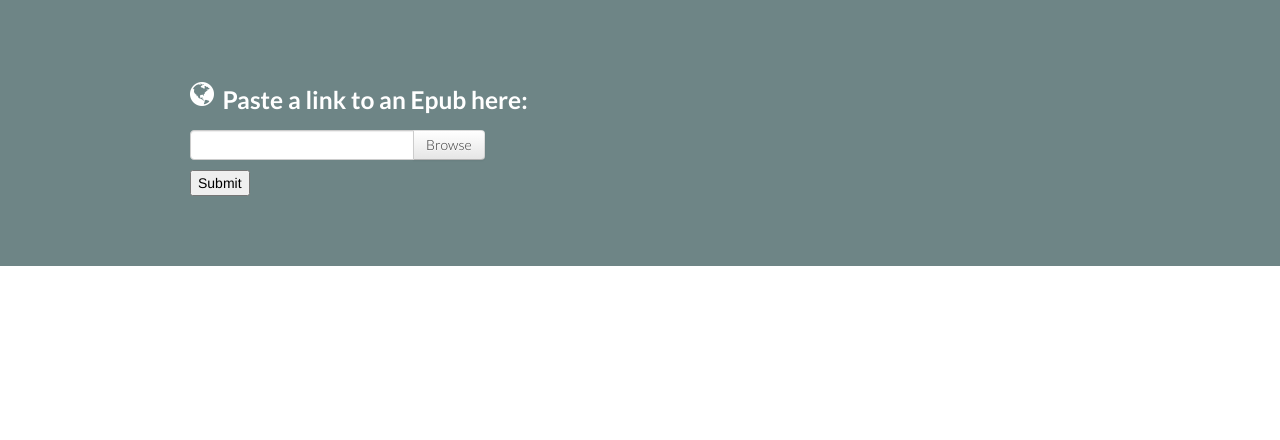
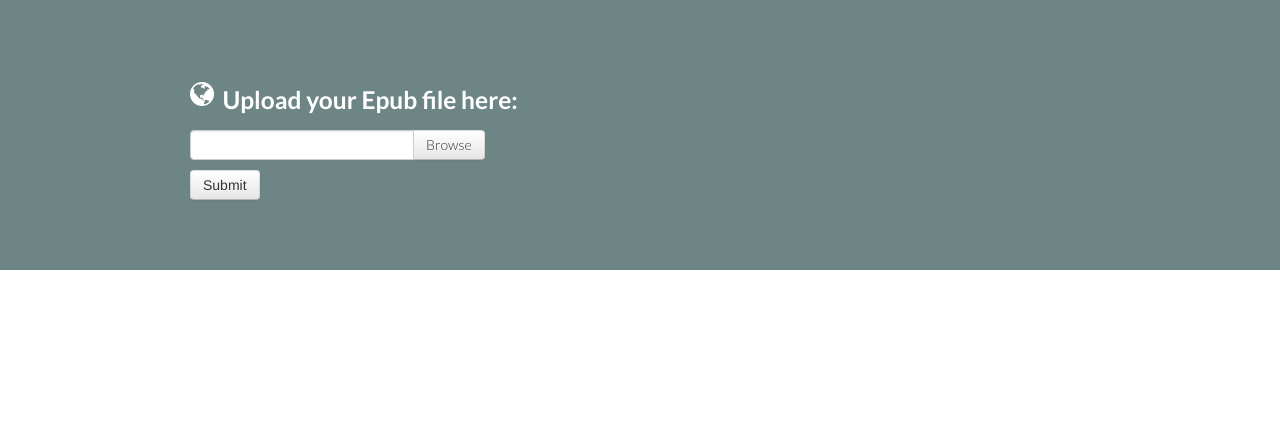
Before and after one commit to futurepress/epubjs-aws-app, a Flask app: page / in a window 1280 px wide. Shown: the part 101-541 px from the top of the page. Run offline with Flask 2, Linux system fonts and the light colour scheme; some libraries are stand-ins or nearby versions.

Commit message:
cleaned up file upload text label and text in input box

```diff
--- a/templates/index.html
+++ b/templates/index.html
@@ -43,20 +43,22 @@
     <div class="container">
         <div id="book">
             <i class="icon-globe icon-2x pull-left"></i>
-            <h3>Paste a link to an Epub here:</h3>
+            <h3>Upload your Epub file here:</h3>
             <form action='/upload' method="POST" enctype="multipart/form-data">
                 <input id="lefile" type="file" name="file" style="display:none">
                 <div class="input-append">
-                <input id="photoCover" class="input-large" type="text">
+                <input id="fileInputText" class="input-large" type="text">
                 <a class="btn" onclick="$('input[id=lefile]').click();">Browse</a>
                 </div>
                     <script type="text/javascript">
-                    $('input[id=lefile]').change(function() {
-                    $('#photoCover').val($(this).val());
-                    });
+                        $('input[id=lefile]').change(function() {
+                            var fileInputText = $(this).val();
+                            fileInputText = fileInputText.slice(fileInputText.lastIndexOf("\\")+1);
+                            $('#fileInputText').val(fileInputText);
+                        });
                     </script>
                   <br/>
-                <input type="submit"></input>
+                 <button type="submit" class="btn btn-default">Submit</button>
             </form>
         </div>
     </div>
```
